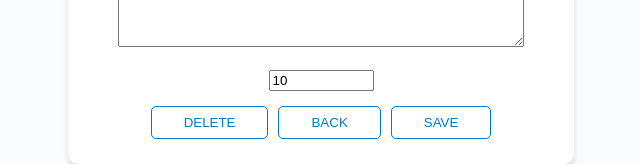
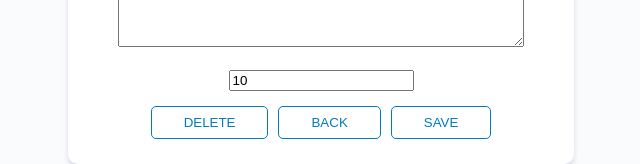
Before and after one commit to manbrk/ngBuddhaTt, an Angular app: page /edit/1 in a window 1280 px wide. Shown: the part 610-774 px from the top of the page, without its empty margins (319-959 px from the left). Built offline with nearby package versions, Linux system fonts and the light colour scheme.

Commit message:
input type number validation fix

```diff
--- a/src/app/product-edit/product-edit.component.html
+++ b/src/app/product-edit/product-edit.component.html
@@ -47,7 +47,7 @@
 
 
     <div>
-      <input type="text"
+      <input type="number"
              size="10"
              id="addPrice"
              placeholder="add price here"
@@ -102,7 +102,7 @@
               name="description"></textarea>
     </div>
     <div>
-      <input type="text"
+      <input type="number"
              size="10"
              id="editPrice"
              placeholder="add price here"
```
